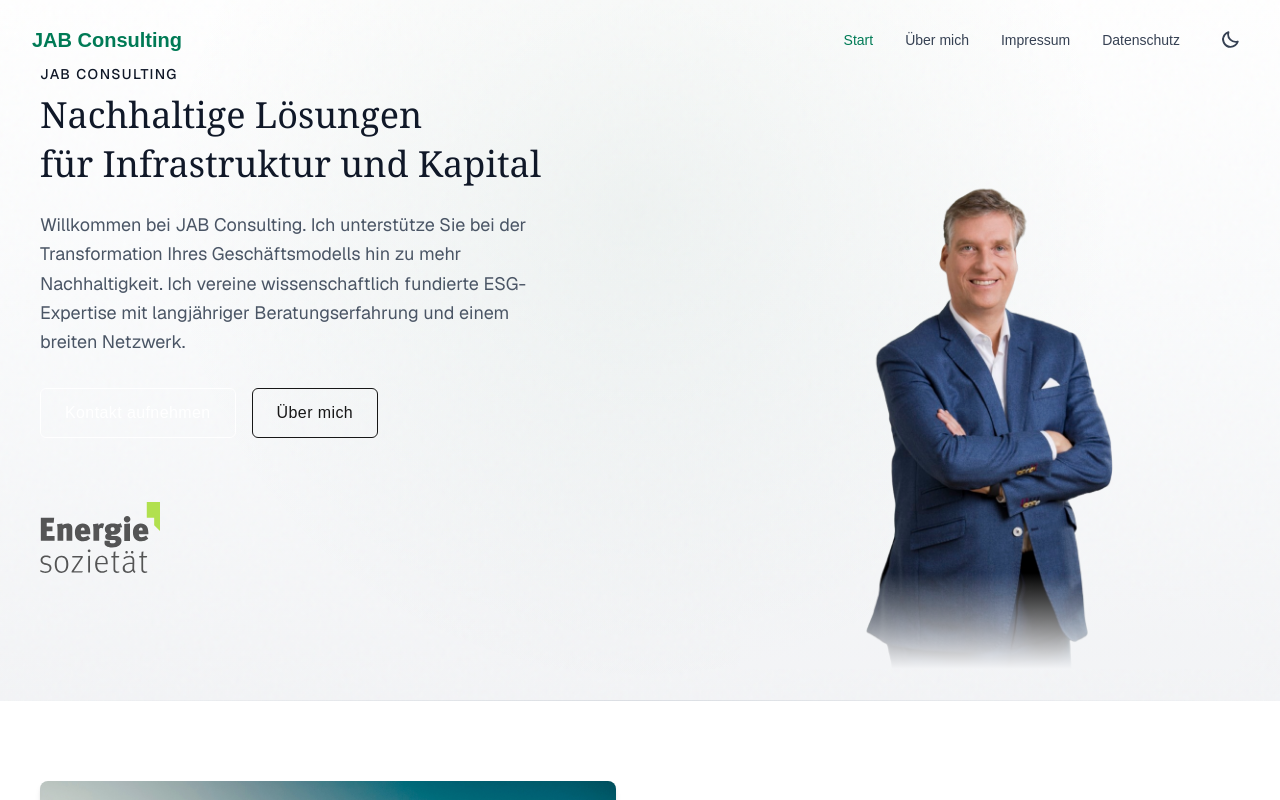
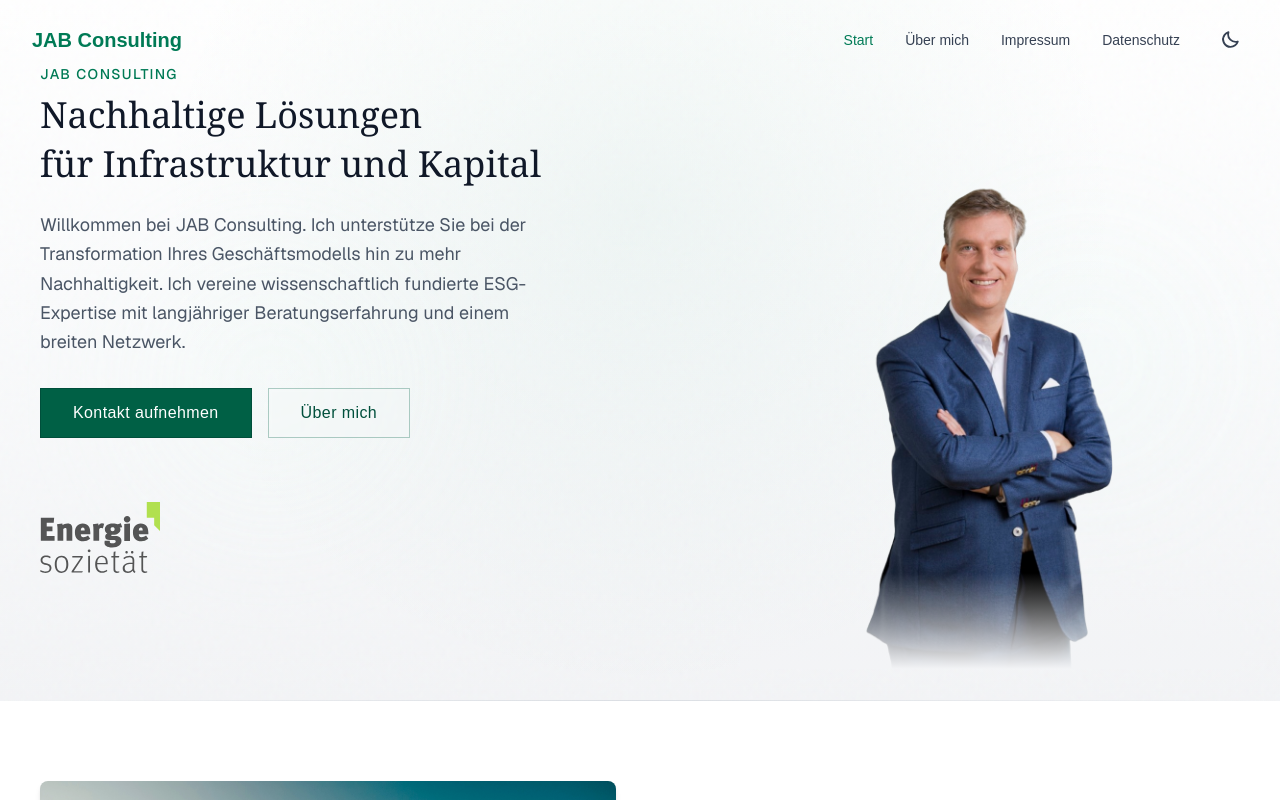
Before and after one commit to fled-dev/jabconsulting-web, a Next.js app: page / in a window 1280 px wide. Shown: the top 800 px of the page. Built offline with nearby package versions, Linux system fonts and the light colour scheme.

Commit message:
Revert "refactor: unify hero section styles and replace all emerald colors with primary #004225"
This reverts commit 58d61c9a318c3a44fde883bd3121252f91c09b10.

```diff
--- a/src/components/sections/Hero.tsx
+++ b/src/components/sections/Hero.tsx
@@ -26,20 +26,20 @@ export default function Hero() {
       />
 
       {/* Radial Gradient */}
-      <div className="absolute top-0 left-0 right-0 bottom-0 bg-[radial-gradient(circle_at_50%_30%,rgba(0,66,37,0.05),transparent_60%)] dark:bg-[radial-gradient(circle_at_50%_30%,rgba(0,66,37,0.03),transparent_60%)] -z-10" />
+      <div className="absolute top-0 left-0 right-0 bottom-0 bg-[radial-gradient(circle_at_50%_30%,rgba(4,120,87,0.05),transparent_60%)] dark:bg-[radial-gradient(circle_at_50%_30%,rgba(4,120,87,0.03),transparent_60%)] -z-10" />
 
       {/* Animated Accent Elements */}
       <motion.div
         initial={{ opacity: 0 }}
         animate={{ opacity: 0.7 }}
         transition={{ duration: 2, delay: 1 }}
-        className="absolute right-[5%] top-1/3 w-64 h-64 rounded-full bg-primary/10 dark:bg-primary/5 blur-3xl -z-10"
+        className="absolute right-[5%] top-1/3 w-64 h-64 rounded-full bg-emerald-100/10 dark:bg-emerald-700/5 blur-3xl -z-10"
       />
       <motion.div
         initial={{ opacity: 0 }}
         animate={{ opacity: 0.6 }}
         transition={{ duration: 2, delay: 1.5 }}
-        className="absolute left-[10%] bottom-1/4 w-72 h-72 rounded-full bg-primary/10 dark:bg-primary/5 blur-3xl -z-10"
+        className="absolute left-[10%] bottom-1/4 w-72 h-72 rounded-full bg-emerald-50/20 dark:bg-emerald-800/5 blur-3xl -z-10"
       />
 
       <div className="max-w-7xl mx-auto px-6 sm:px-8 lg:px-10 w-full relative pb-32">
@@ -56,7 +56,7 @@ export default function Hero() {
               }}
             >
               <h1 className="font-serif text-3xl md:text-4xl font-medium text-gray-900 dark:text-white/95 leading-tight">
-                <span className="block mb-2 text-primary dark:text-primary/80 uppercase tracking-widest text-sm font-sans font-medium">
+                <span className="block mb-2 text-emerald-700 dark:text-emerald-400 uppercase tracking-widest text-sm font-sans font-medium">
                   JAB Consulting
                 </span>
                 Nachhaltige Lösungen
@@ -95,13 +95,13 @@ export default function Hero() {
               <Link
                 href="/kontakt"
                 className={clsx(
-                  "inline-flex items-center justify-center px-6 py-3",
-                  "bg-primary text-white font-medium text-base tracking-wide",
-                  "border border-primary",
+                  "inline-flex items-center justify-center px-8 py-3",
+                  "bg-emerald-800 dark:bg-emerald-700 text-white font-medium text-base tracking-wide",
+                  "border border-emerald-900 dark:border-emerald-600",
                   "transition duration-300 ease-out",
-                  "hover:bg-primary/90",
-                  "focus:outline-none focus:ring-1 focus:ring-primary/70",
-                  "relative overflow-hidden group rounded-md",
+                  "hover:bg-emerald-700 dark:hover:bg-emerald-600",
+                  "focus:outline-none focus:ring-1 focus:ring-emerald-600 dark:focus:ring-emerald-400",
+                  "relative overflow-hidden group",
                   "before:absolute before:inset-0 before:bg-gradient-to-r before:from-transparent before:via-white/10 before:to-transparent",
                   "before:translate-x-[-100%] before:opacity-0 hover:before:translate-x-[100%] hover:before:opacity-100",
                   "before:transition-all before:duration-700 before:ease-out",
@@ -113,13 +113,13 @@ export default function Hero() {
               <Link
                 href="/ueber-mich"
                 className={clsx(
-                  "inline-flex items-center justify-center px-6 py-3",
-                  "bg-transparent text-primary dark:text-primary/90 font-medium text-base tracking-wide",
-                  "border border-primary/60 dark:border-primary/60",
+                  "inline-flex items-center justify-center px-8 py-3",
+                  "bg-transparent text-emerald-900 dark:text-emerald-100 font-medium text-base tracking-wide",
+                  "border border-emerald-800/30 dark:border-emerald-400/30",
                   "transition duration-300 ease-out",
-                  "hover:bg-primary/5 hover:border-primary",
-                  "focus:outline-none focus:ring-1 focus:ring-primary/70",
-                  "rounded-md",
+                  "hover:border-emerald-800/70 dark:hover:border-emerald-400/70",
+                  "focus:outline-none focus:ring-1 focus:ring-emerald-600 dark:focus:ring-emerald-400",
+                  "backdrop-blur-[2px]",
                 )}
               >
                 <span>Über mich</span>
```
